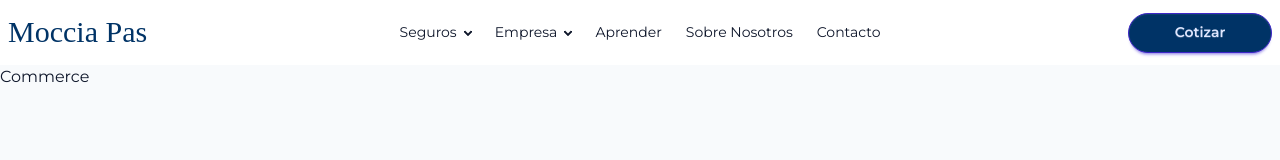
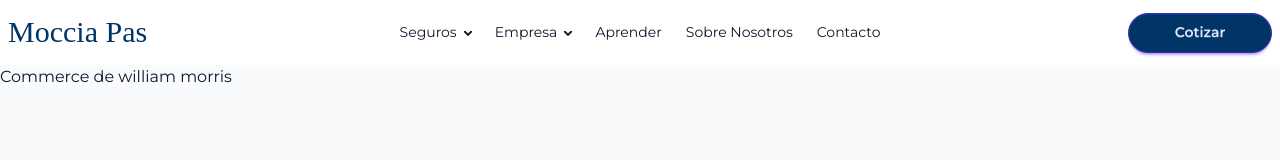
Before and after one commit to conrado85/moccia_pas, a React (Vite) app: page /seguros/commerce in a window 1280 px wide. Shown: the top 160 px of the page. Built offline with nearby package versions, Linux system fonts and the light colour scheme; a web font is replaced by a local one.

Commit message:
cambios en commerce

```diff
--- a/src/pages/commerce.tsx
+++ b/src/pages/commerce.tsx
@@ -2,6 +2,6 @@
 
 export default function Commerce() {
   return (
-    <div>Commerce</div>
+    <div>Commerce de william morris</div>
   )
 }
```
